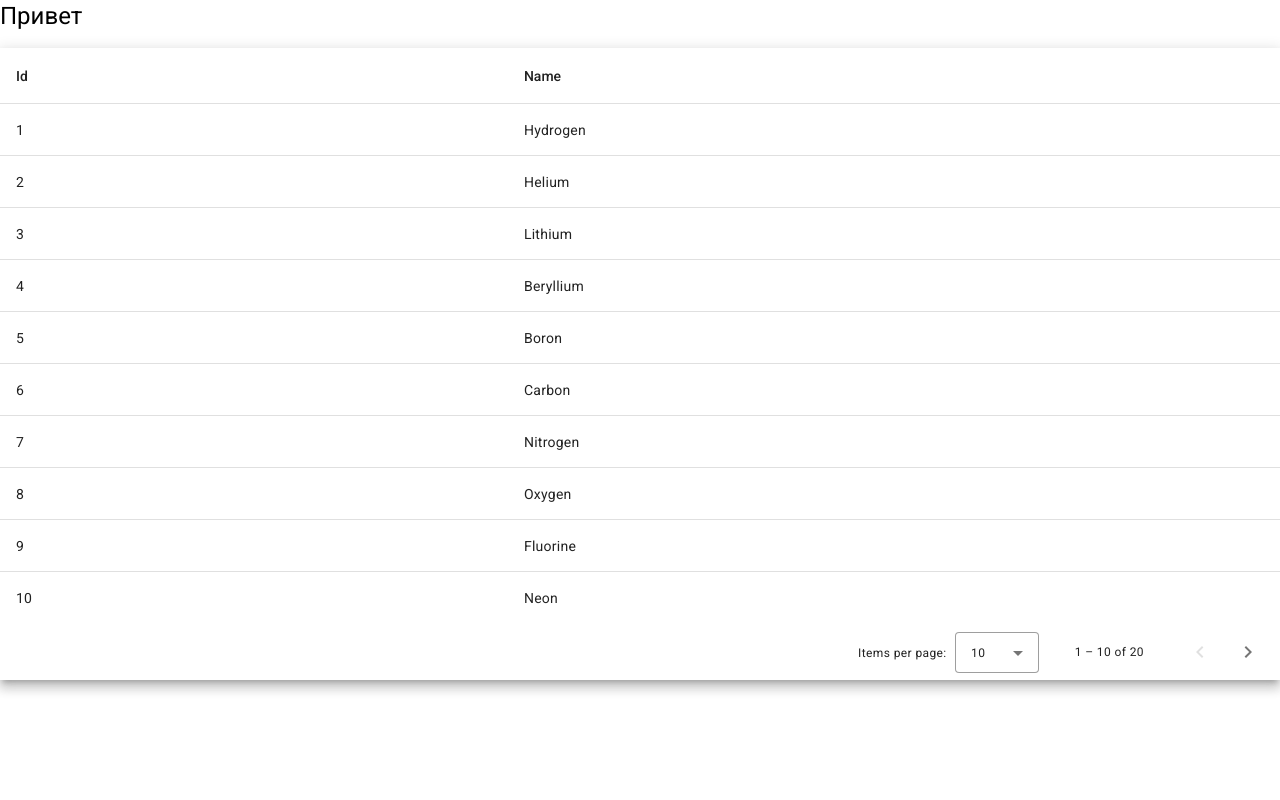
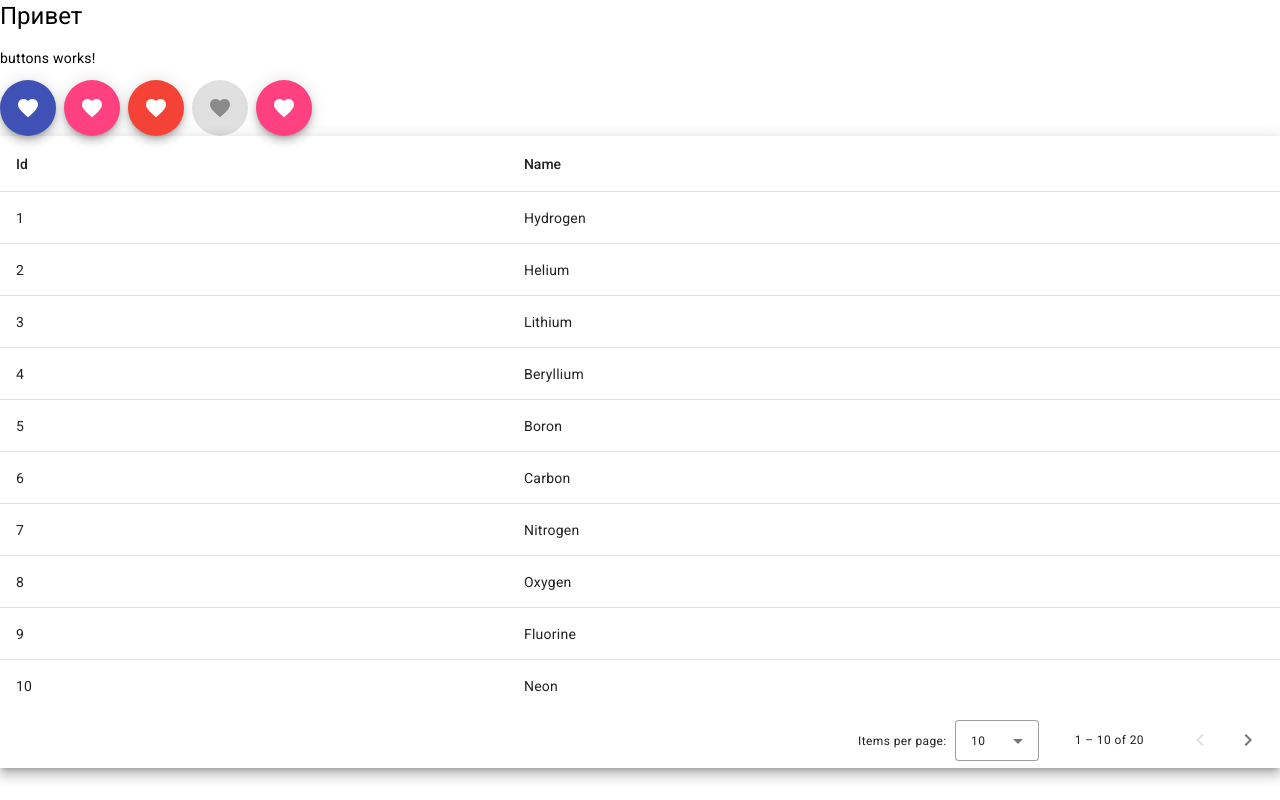
Before and after one commit to MarkGuzenfeld/FileService, an Angular app in the folder project2/FileService/: page / in a window 1280 px wide. Built offline with nearby package versions, Linux system fonts and the light colour scheme.

Commit message:
Created a base table. Added basic buttons. While working

```diff
--- a/project2/FileService/src/app/app.component.html
+++ b/project2/FileService/src/app/app.component.html
@@ -1,2 +1,3 @@
 <h1>Привет</h1>
+<app-buttons></app-buttons>
 <app-data-table></app-data-table>
--- /dev/null
+++ b/project2/FileService/src/app/buttons/buttons.component.css
@@ -0,0 +1,8 @@
+.example-button-row button,
+.example-button-row a {
+  margin-right: 8px;
+}
+
+.example-disabled {
+  display: inline-block;
+}
--- /dev/null
+++ b/project2/FileService/src/app/buttons/buttons.component.html
@@ -0,0 +1,20 @@
+<p>buttons works!</p>
+<div class="example-button-row">
+    <button mat-fab matTooltip="Primary" color="primary" aria-label="Example fab with a heart icon">
+      <mat-icon>favorite</mat-icon>
+    </button>
+    <button mat-fab matTooltip="Accent" color="accent" aria-label="Example fab with a heart icon">
+      <mat-icon>favorite</mat-icon>
+    </button>
+    <button mat-fab matTooltip="Warn" color="warn" aria-label="Example fab with a heart icon">
+      <mat-icon>favorite</mat-icon>
+    </button>
+    <div matTooltip="Disabled" class="example-disabled">
+      <button mat-fab disabled aria-label="Example fab with a heart icon">
+        <mat-icon>favorite</mat-icon>
+      </button>
+    </div>
+    <a mat-fab matTooltip="Link" routerLink="." aria-label="Example fab with a heart icon">
+      <mat-icon>favorite</mat-icon>
+    </a>
+  </div>
```
Also changed, not shown: project2/FileService/src/app/app.module.ts (+8 -2 lines), project2/FileService/src/app/buttons/buttons.component.ts (added, +10 -0 lines), 2 other files (tests, documents, lock files or other folders).
